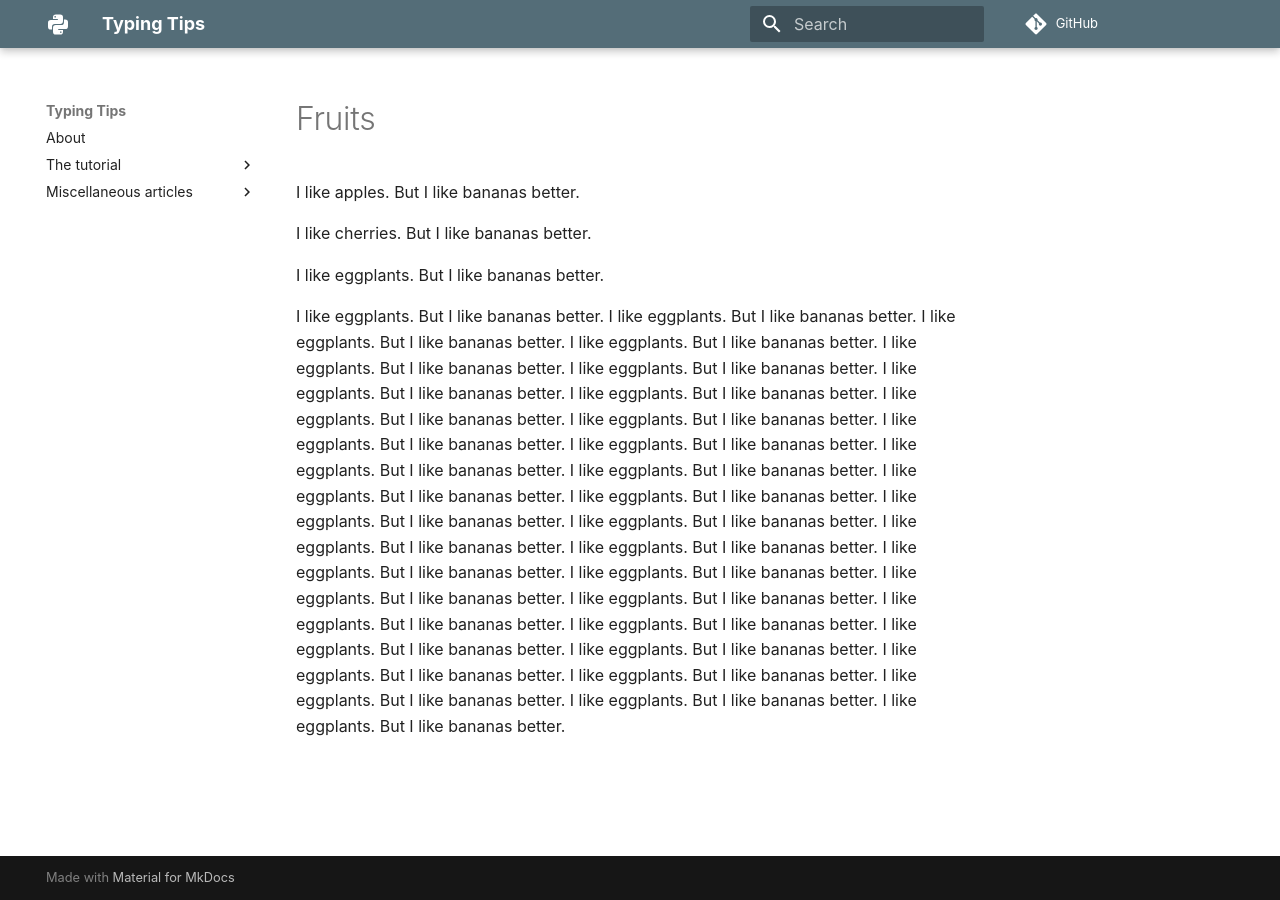
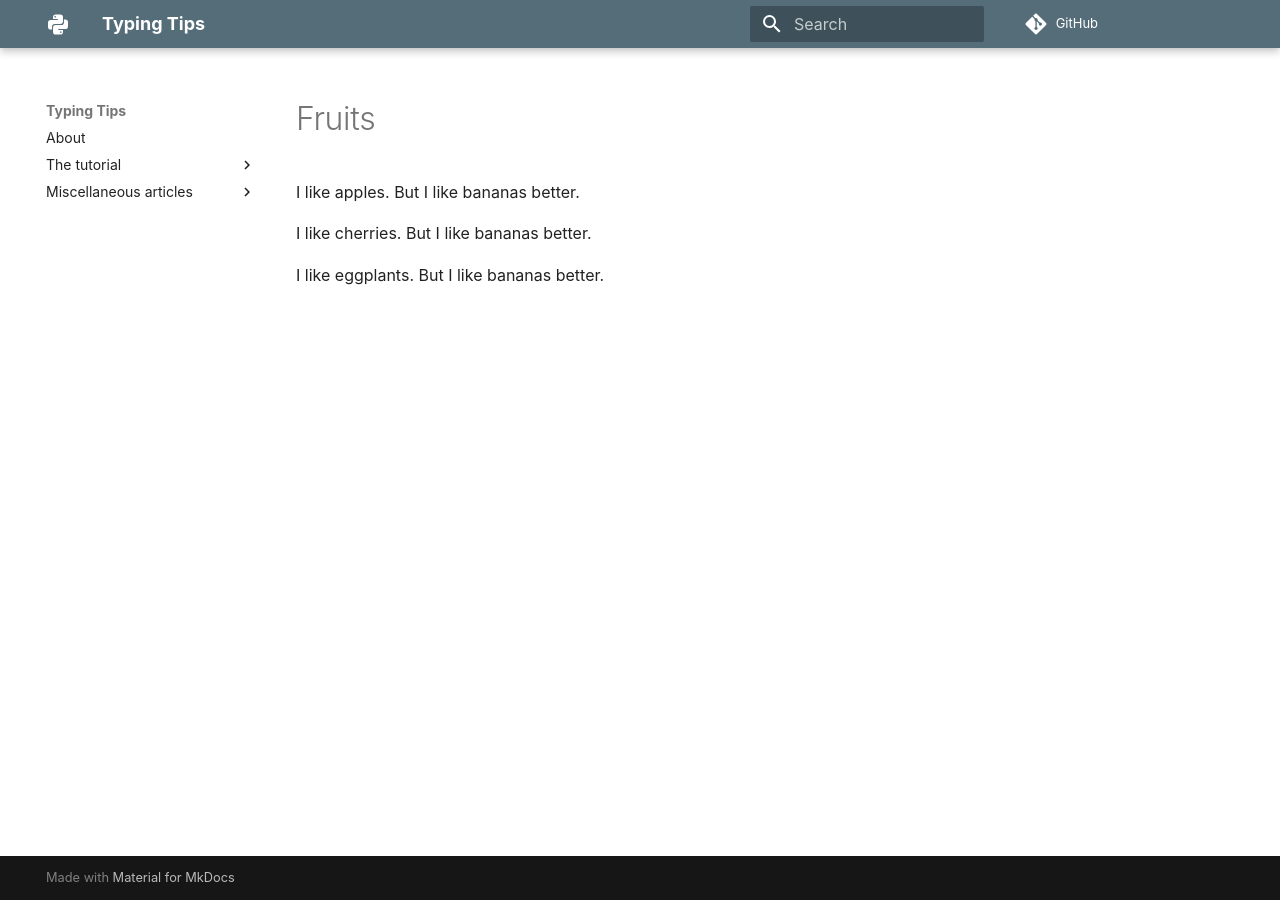
Before and after one commit to decorator-factory/typing-tips, an MkDocs documentation site: the page built from docs/fruits.md, in a window 1280 px wide. Built offline with MkDocs 1.6.1 and Material for MkDocs 9.7.7, drawn with Linux system fonts in a browser that asks for light colours; plug-ins that fetch from the network failed and are left out; comment, search, counter and statistics services are not loaded.

Commit message:
satisfy stupid linter

```diff
--- a/docs/fruits.md
+++ b/docs/fruits.md
@@ -1,6 +1,7 @@
 # Fruits
 
-I like apples. But I like bananas better.
+I like apples.
+But I like bananas better.
 
 <!-- ignore(sentence-newline) -->
 I like cherries. But I like bananas better.
@@ -8,37 +9,4 @@ I like cherries. But I like bananas better.
 
 <!-- ignore(sentence-newline) -->
 I like eggplants. But I like bananas better.
-<!-- misspelled(sentence-newline) -->
-I like eggplants. But I like bananas better.
-I like eggplants. But I like bananas better.
-I like eggplants. But I like bananas better.
-I like eggplants. But I like bananas better.
-I like eggplants. But I like bananas better.
-I like eggplants. But I like bananas better.
-I like eggplants. But I like bananas better.
-I like eggplants. But I like bananas better.
-I like eggplants. But I like bananas better.
-I like eggplants. But I like bananas better.
-I like eggplants. But I like bananas better.
-I like eggplants. But I like bananas better.
-I like eggplants. But I like bananas better.
-I like eggplants. But I like bananas better.
-I like eggplants. But I like bananas better.
-I like eggplants. But I like bananas better.
-I like eggplants. But I like bananas better.
-I like eggplants. But I like bananas better.
-I like eggplants. But I like bananas better.
-I like eggplants. But I like bananas better.
-I like eggplants. But I like bananas better.
-I like eggplants. But I like bananas better.
-I like eggplants. But I like bananas better.
-I like eggplants. But I like bananas better.
-I like eggplants. But I like bananas better.
-I like eggplants. But I like bananas better.
-I like eggplants. But I like bananas better.
-I like eggplants. But I like bananas better.
-I like eggplants. But I like bananas better.
-I like eggplants. But I like bananas better.
-I like eggplants. But I like bananas better.
-I like eggplants. But I like bananas better.
-I like eggplants. But I like bananas better.
+<!-- unignore(sentence-newline) -->
```
